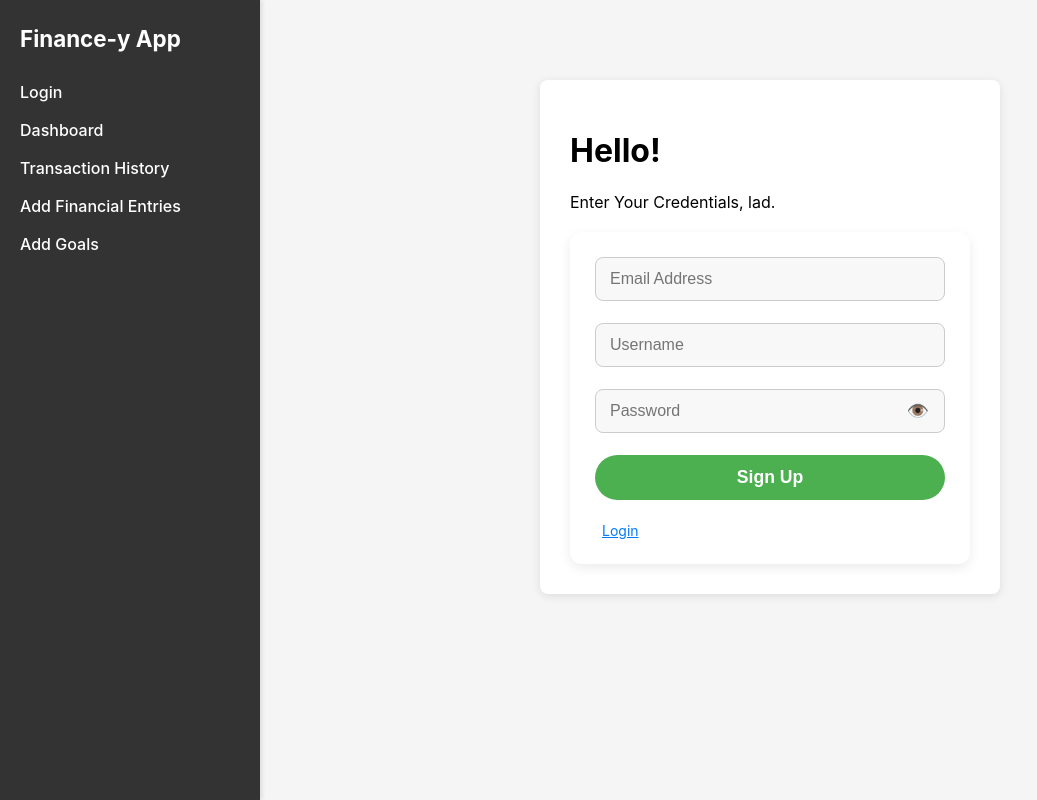
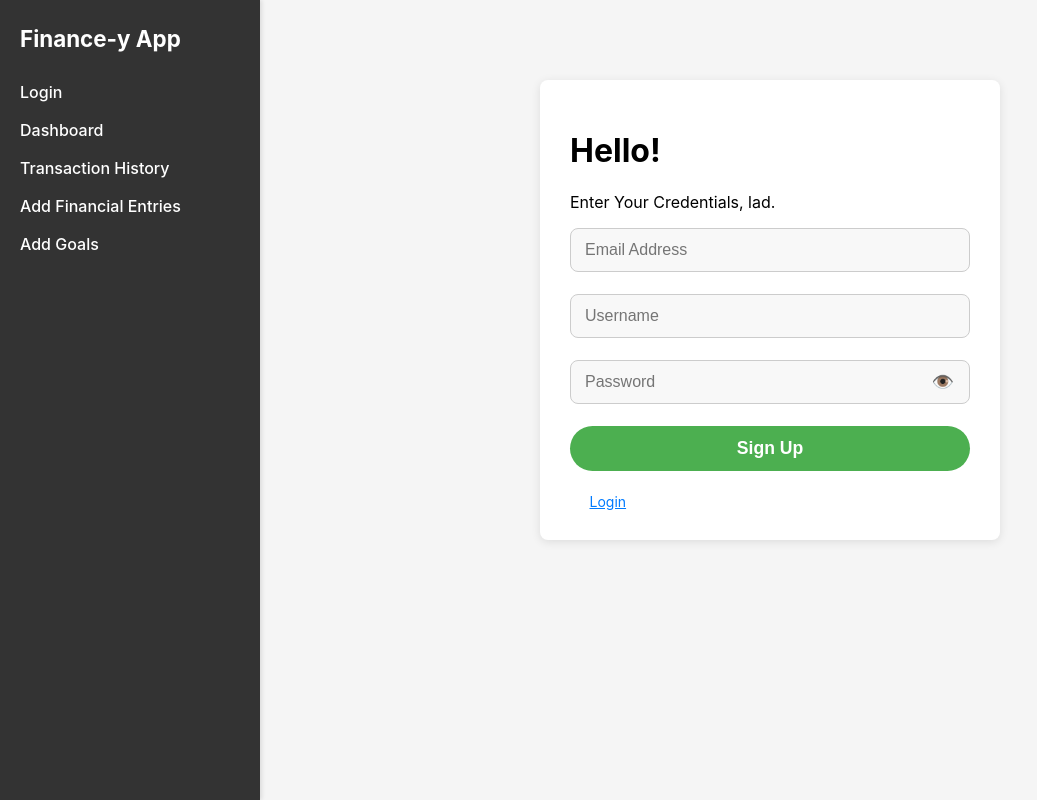
Before and after one commit to FirstPotatoCoder/Finance-y-App, a React (Create React App) app: page /signup in a window 1280 px wide. Shown: the whole page, without its empty margins (0-1037 px from the left). Built offline with nearby package versions, Linux system fonts and the light colour scheme.

Commit message:
fix: trimmed unnecessary styling

```diff
--- a/src/components/AddEntryForm/AddEntryForm.css
+++ b/src/components/AddEntryForm/AddEntryForm.css
@@ -1,29 +1,3 @@
-/* grid layout */
-.grid-form {
-  display: grid;
-  grid-template-columns: repeat(2, 1fr);
-  gap: 22px;
-  margin-top: 20px;
-  padding: 25px;
-  background: #ffffff;
-  border-radius: 12px;
-  box-shadow: 0 4px 12px rgba(0, 0, 0, 0.08);
-  font-family: 'Inter', Arial, sans-serif;
-}
-
-/* form */
-.form-item {
-  display: flex;
-  flex-direction: column;
-}
-
-.form-item label {
-  font-size: 0.95em;
-  font-weight: 600;
-  margin-bottom: 8px;
-  color: #333;
-}
-
 /* text input styling */
 .form-item input,
 .form-item select {
@@ -49,42 +23,6 @@
   background-size: 16px;
 }
 
-/* save btn */
-.save-btn {
-  grid-column: span 2;
-  padding: 12px 18px;
-  background: #4CAF50;
-  color: white;
-  border: none;
-  border-radius: 10px;
-  font-size: 1.1em;
-  font-weight: 600;
-  cursor: pointer;
-  transition: 0.25s;
-}
-
-.save-btn:hover {
-  background: #45a049;
-  transform: translateY(-2px);
-}
-
-.save-btn:active {
-  transform: translateY(0);
-}
-
-/* welcome text message */
-.message {
-  margin-top: 10px;
-  margin-bottom: 15px;
-  padding: 12px;
-  border-radius: 8px;
-  background: #eef7ee;
-  border-left: 5px solid #4CAF50;
-  font-size: 0.95em;
-  color: #2f6d2f;
-  font-weight: 500;
-}
-
 /* responsiveness */
 @media (max-width: 768px) {
   .grid-form {
```
